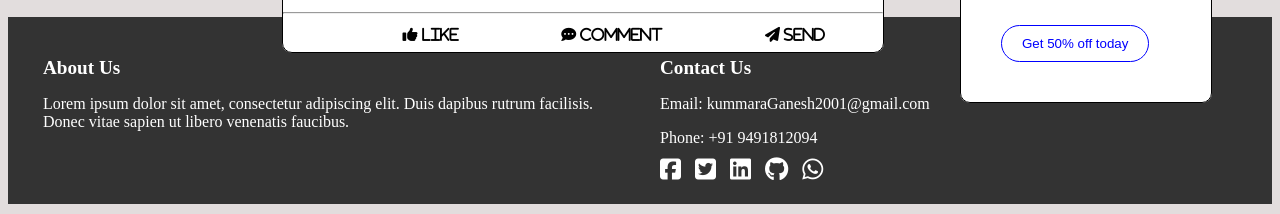
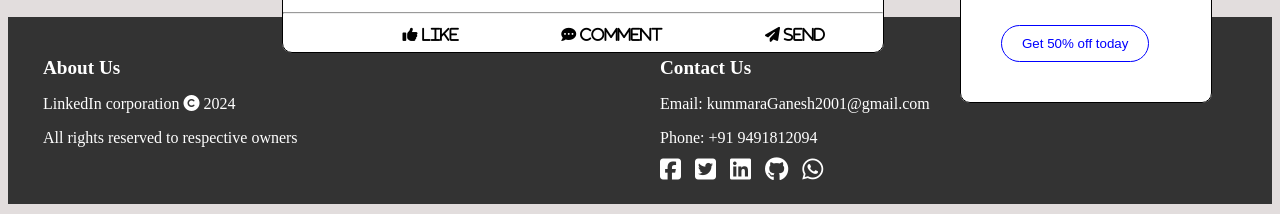
Before and after one commit to Kummaraganesh/LinkedIn_Profilepage, a plain HTML site: page index.html in a window 1280 px wide. Shown: the part 866-1080 px from the top of the page. Drawn offline with Linux system fonts and the light colour scheme.

Commit message:
Update index.html

```diff
--- a/index.html
+++ b/index.html
@@ -442,8 +442,9 @@
         <div class="container">
             <div class="footer-content">
                 <div class="footer-section about">
-                    <h3>About Us</h3>
-                    <p>Lorem ipsum dolor sit amet, consectetur adipiscing elit. Duis dapibus rutrum facilisis. Donec vitae sapien ut libero venenatis faucibus.</p>
+                   <h3>About Us</h3>
+                    <p>LinkedIn corporation <i class="fa fa-copyright" aria-hidden="true"></i> 2024</p>
+                    <p>All rights reserved to respective owners</p>
                 </div>
                 <div class="footer-section contact">
                     <h3>Contact Us</h3>
```
